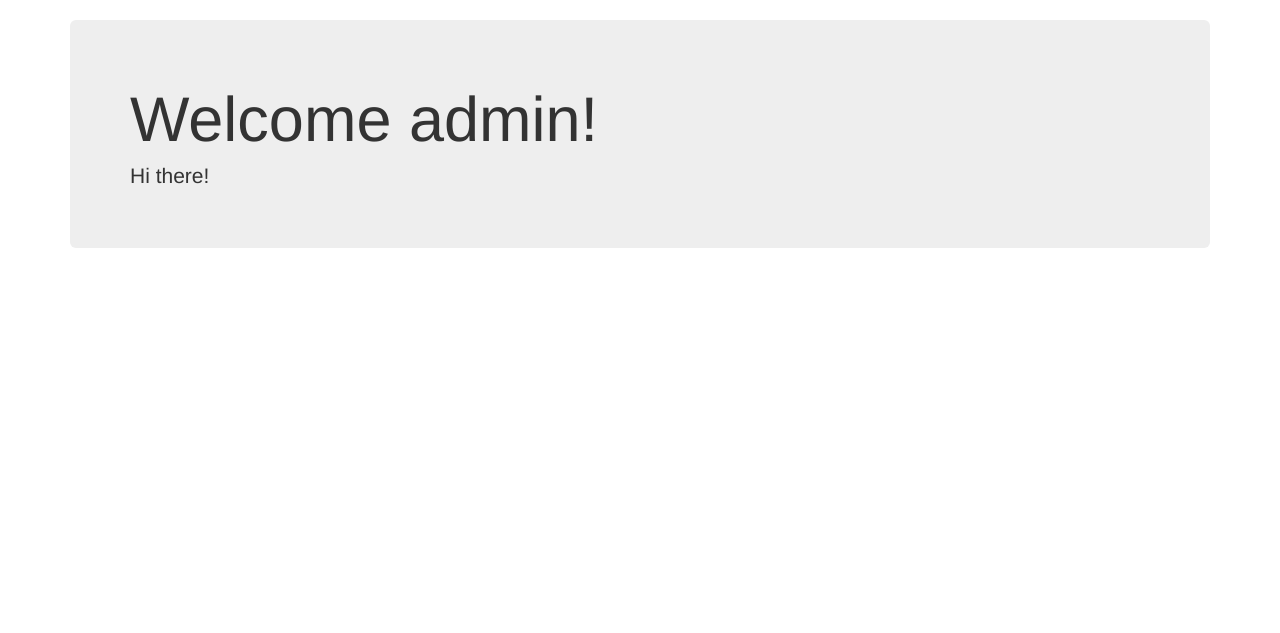
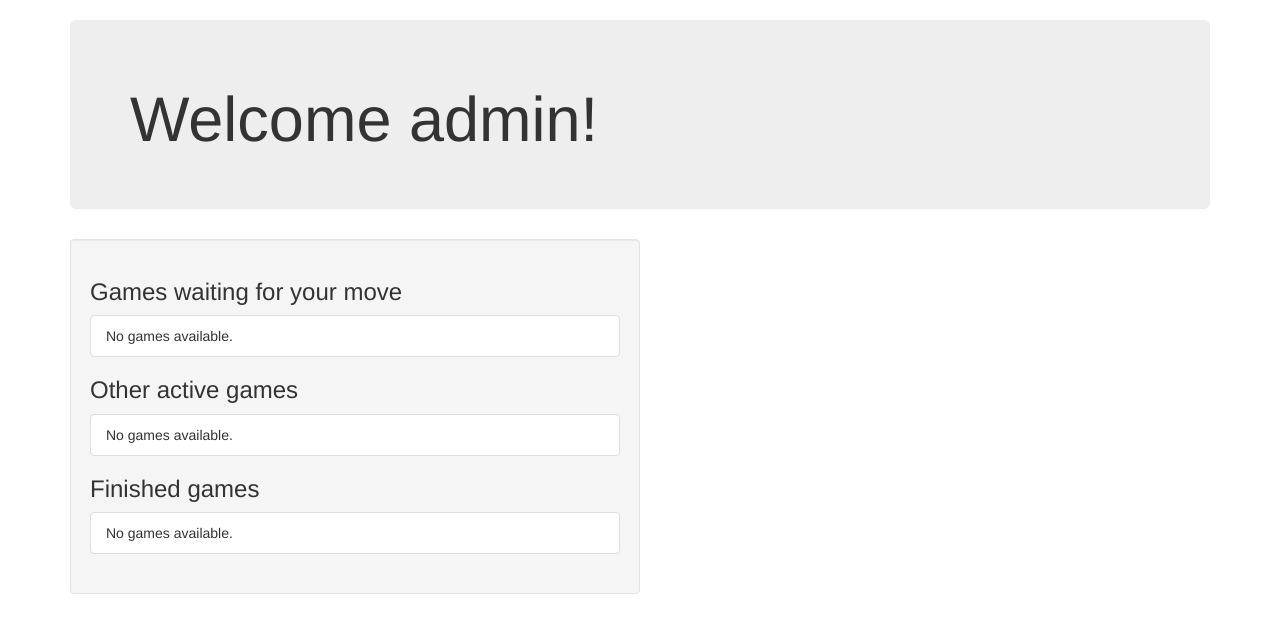
Before and after one commit to Alberick0/boardgames, a Django app: page /user/home in a window 1280 px wide. Shown: the part 51-684 px from the top of the page. Run offline with Django 3.2, Linux system fonts and the light colour scheme; a user stored in the database is signed in; data comes from the database, SQL or seed files in the repository; both versions use the stored data as it was after the commit; some libraries are stand-ins or nearby versions.

Commit message:
Modified user home page to display now all the user games info
*TEMPLATES*
Added new:
game_list_snippet.html - outputs the passed game list to the home

Modified:
user/home.html - includes game_list_snippet with game lists info

*VIEWS*
Modified:
user.views - modified home view to gather games info

*MODELS*
Modified:
tictactoe.models - added new model Manager with new method and assigned it to Game class

```diff
--- a/tictactoe/models.py
+++ b/tictactoe/models.py
@@ -1,5 +1,6 @@
 from django.db import models
 from django.contrib.auth.models import User
+from django.db.models import Q
 
 
 STATUS_CHOICES = (
@@ -10,6 +11,17 @@
 )
 
 
+class GamesManager(models.Manager):  # Custom manager class, which represents the whole table
+    def games_for_user(self, user):
+        """
+        Return a queryset of games that this user participates in
+        """
+
+        return super(GamesManager, self).get_queryset().filter(
+            Q(first_player_id=user.id) | Q(second_player_id=user.id)
+        )  # this query returns all games where the user is either 1stP or 2ndP
+
+
 class Game(models.Model):
     first_player = models.ForeignKey(User, related_name='games_first_player')
     second_player = models.ForeignKey(User, related_name='games_second_player')
@@ -17,6 +29,7 @@
     start_time = models.DateTimeField(auto_now_add=True)
     last_active = models.DateTimeField(auto_now=True)
     status = models.CharField(max_length=1, default='A', choices=STATUS_CHOICES)
+    objects = GamesManager()  # sets a new manager for this class.
 
     def __str__(self):
         return '{} vs {}'.format(self.first_player, self.second_player)
@@ -27,3 +40,6 @@
     y = models.IntegerField()
     comment = models.CharField(max_length=150)
     game = models.ForeignKey(Game)
+
+    def __str__(self):
+        return 'Next to move is {}'.format(self.game.next_to_move)
--- /dev/null
+++ b/tictactoe/templates/tictactoe/game_list_snippet.html
@@ -0,0 +1,22 @@
+<h3 class="panel-header">{{ header }}</h3>
+
+<div class="list-group" >
+    {% for game in games_list %}
+        <a class="list-group-item" href="#">
+            {{ game }}:
+            {% if game.status == "A" %}
+                {% if game.next_to_move == user %}Your turn{% else %}Waiting for opponents move{% endif %}
+            {% elif game.status == "D" %}
+                Draw
+            {% elif game.status == "F" and user == game.first_player %}
+                You won!
+            {% elif game.status == "S" and user == game.second_player %}
+                You won!
+            {% else %}
+                You lost!
+            {% endif %}
+            <span class="badge">{{ game.move_set.count }}</span></a>
+    {% empty %}
+        <span class="list-group-item">No games available.</span>
+    {% endfor %}
+</div>
--- a/user/templates/user/home.html
+++ b/user/templates/user/home.html
@@ -1,8 +1,21 @@
 {% extends 'base.html' %}
 
+{% block title %}
+    Overview for {{ user.username }}
+{% endblock %}
+
+{#TODO check empty for all lists#}
 {% block content %}
     <div class="jumbotron">
         <h1>Welcome {{ user.username }}!</h1>
         <p>{{ message }}</p>
     </div>
+
+    <div class="well col-md-6">
+        {% include 'tictactoe/game_list_snippet.html' with header='Games waiting for your move' games_list=waiting_games %}
+
+        {% include 'tictactoe/game_list_snippet.html' with header='Other active games' games_list=other_games %}
+
+        {% include 'tictactoe/game_list_snippet.html' with header='Finished games' games_list=finished_games %}
+    </div>
 {% endblock %}
--- a/user/views.py
+++ b/user/views.py
@@ -1,7 +1,19 @@
 from django.shortcuts import render
 from django.contrib.auth.decorators import login_required
+
+from tictactoe.models import Game
 
 
 @login_required()
 def home(request):
-    return render(request, 'user/home.html', {'message': 'Hi there!'})
+    my_games = Game.objects.games_for_user(request.user)
+    active_games = my_games.filter(status='A')
+    finished_games = my_games.exclude(status='A')
+    waiting_games = active_games.filter(next_to_move=request.user)
+    other_games = active_games.exclude(next_to_move=request.user)
+
+    context = {'other_games': other_games,
+               'waiting_games': waiting_games,
+               'finished_games': finished_games}
+
+    return render(request, 'user/home.html', context)
```
Also changed, not shown: db.sqlite3.
